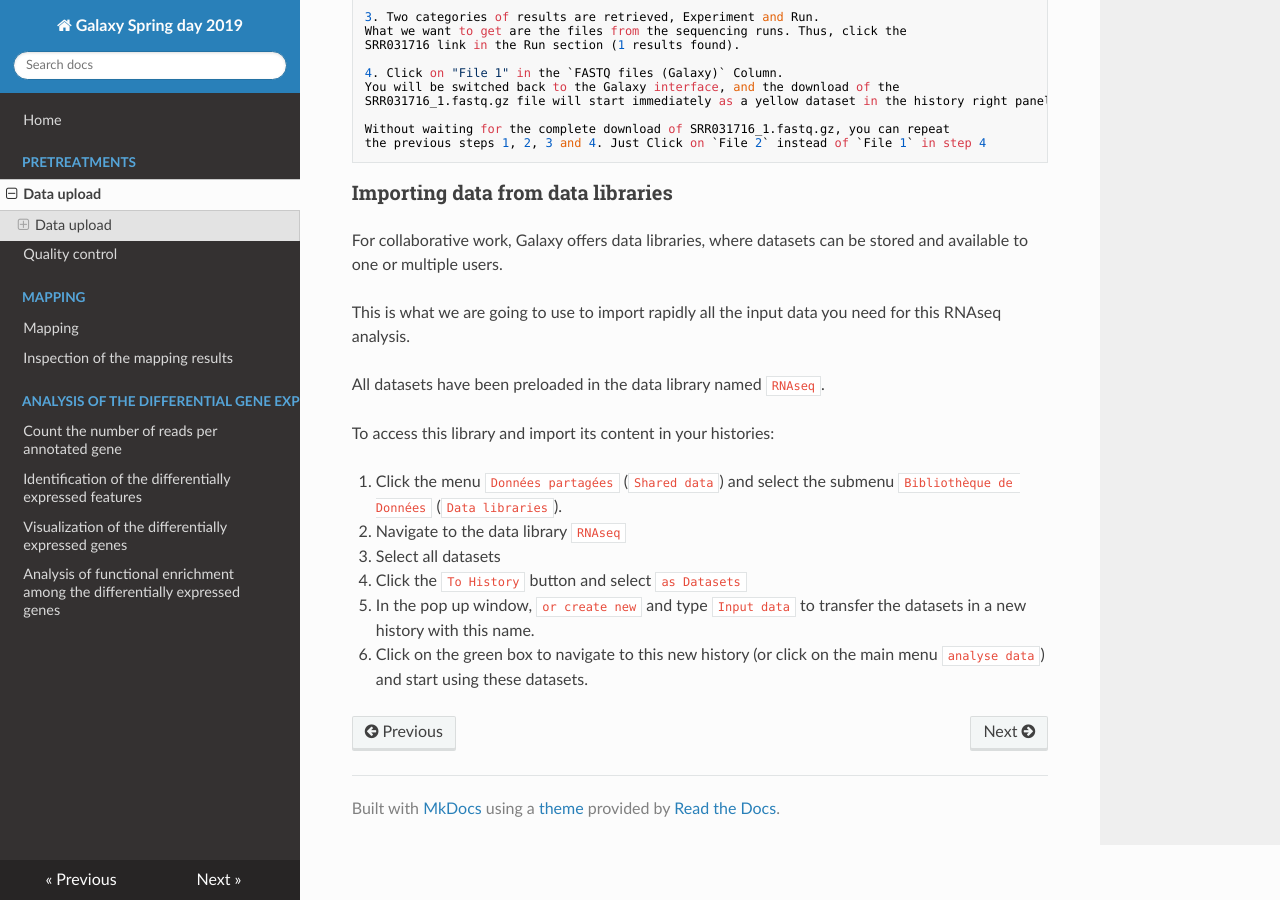
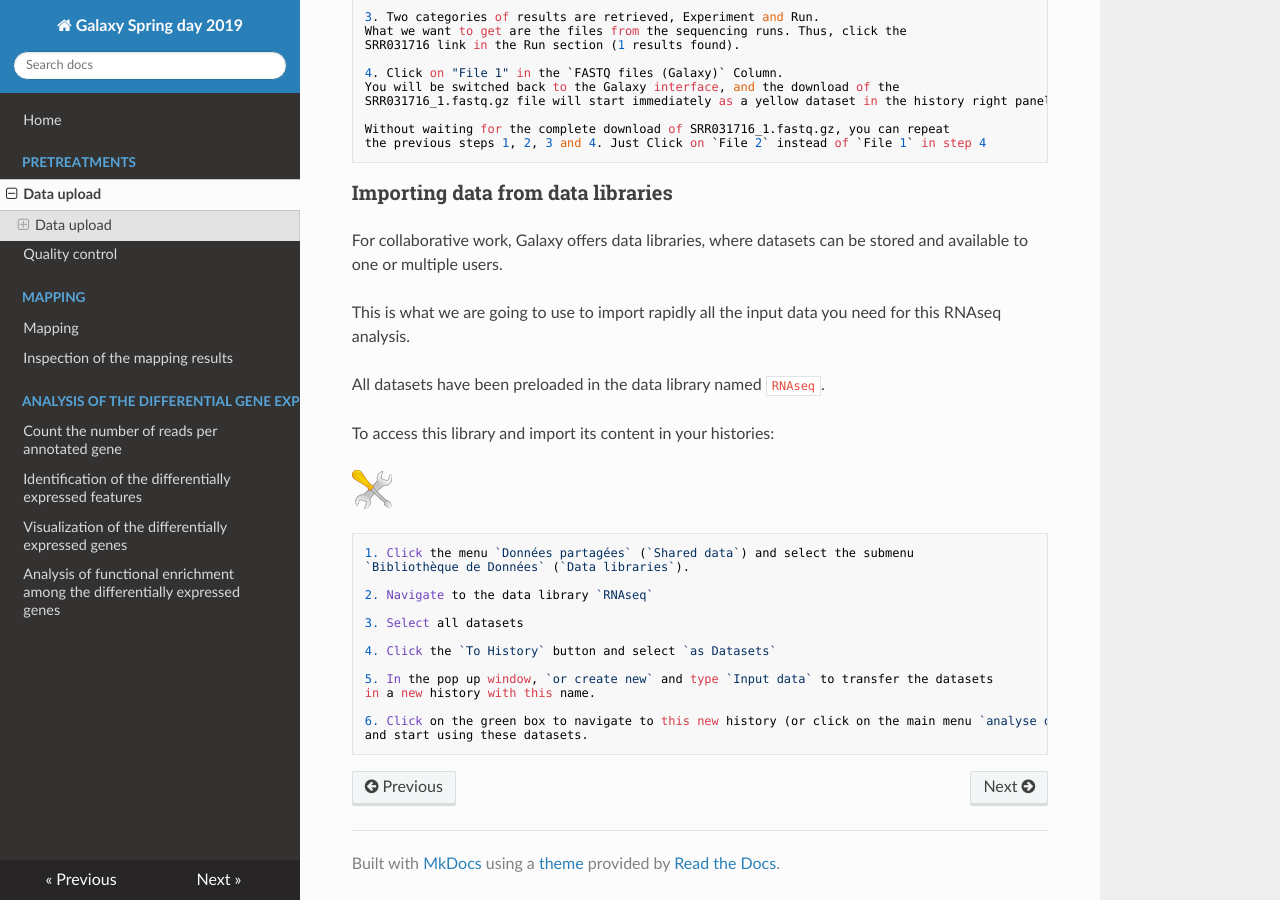
Before and after one commit to ARTbio/springday, an MkDocs documentation site: the page built from docs/uploads.md, in a window 1280 px wide and 900 px high, scrolled down 2077 px. Built offline with MkDocs 1.6.1, drawn with Linux system fonts in a browser that asks for light colours; nearby versions of some CDN libraries.

```diff
--- a/docs/uploads.md
+++ b/docs/uploads.md
@@ -106,12 +106,19 @@ All datasets have been preloaded in the data library named `RNAseq`.
 
 To access this library and import its content in your histories:
 
- 1. Click the menu `Données partagées` (`Shared data`) and select the submenu
- `Bibliothèque de Données` (`Data libraries`).
- 2. Navigate to the data library `RNAseq`
- 3. Select all datasets
- 4. Click the `To History` button and select `as Datasets`
- 5. In the pop up window, `or create new` and type `Input data` to transfer the datasets
- in a new history with this name.
- 6. Click on the green box to navigate to this new history (or click on the main menu `analyse data`)
- and start using these datasets.
+![](images/tool_small.png)
+
+    1. Click the menu `Données partagées` (`Shared data`) and select the submenu
+    `Bibliothèque de Données` (`Data libraries`).
+
+    2. Navigate to the data library `RNAseq`
+
+    3. Select all datasets
+
+    4. Click the `To History` button and select `as Datasets`
+
+    5. In the pop up window, `or create new` and type `Input data` to transfer the datasets
+    in a new history with this name.
+
+    6. Click on the green box to navigate to this new history (or click on the main menu `analyse data`)
+    and start using these datasets.
```
Also changed, not shown: docs/QC.md (+18 -0 lines).
